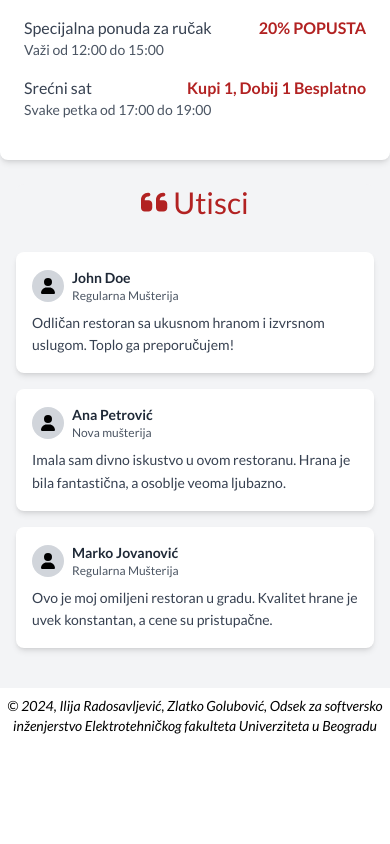
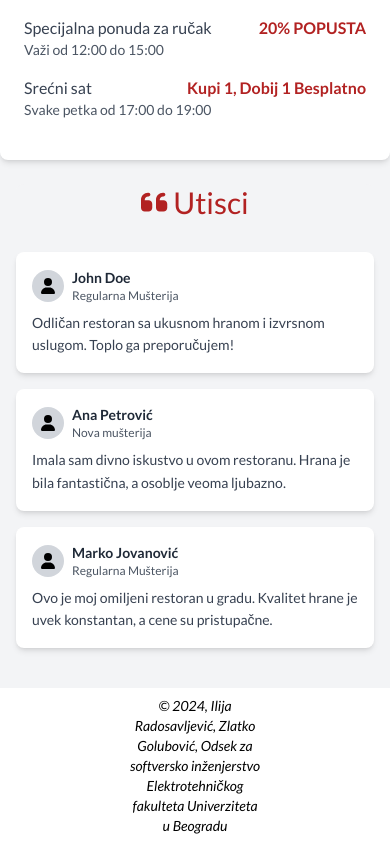
Before and after one commit to ilija02/restaurant-app, a Vue app: page / in a window 390 px wide. Shown: the part 2261-3105 px from the top of the page. Before the commit the page ends 3005 px from the top, so only its background shows below. Built offline with nearby package versions, Linux system fonts and the light colour scheme.

Commit message:
fix footer on mobile

```diff
--- a/src/components/layout/Footer.vue
+++ b/src/components/layout/Footer.vue
@@ -1,8 +1,10 @@
 <template>
-    <footer class="py-2 w-full z-10">
-        <p class="text-center text-sm italic">&copy; 2024, Ilija Radosavljević, Zlatko Golubović, {{
+    <footer class="py-2 flex items-center justify-center w-full z-10">
+
+        <p class="text-center w-1/3 md:w-full text-sm italic ">&copy; 2024, Ilija Radosavljević, Zlatko Golubović, {{
             $t('footer_text')
-            }}</p>
+        }}</p>
+        <div class="h-12 md:hidden"></div>
     </footer>
 </template>
 
```
